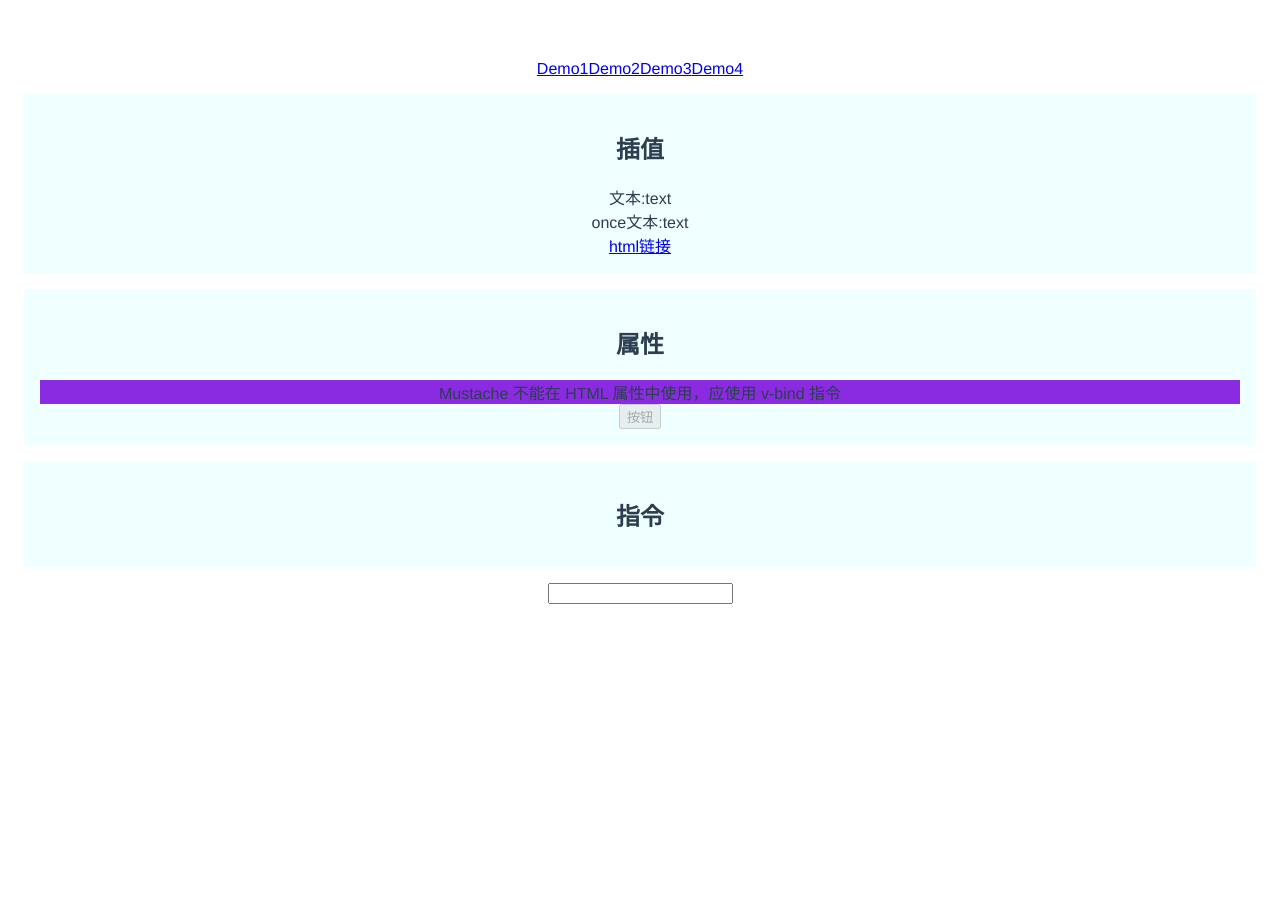
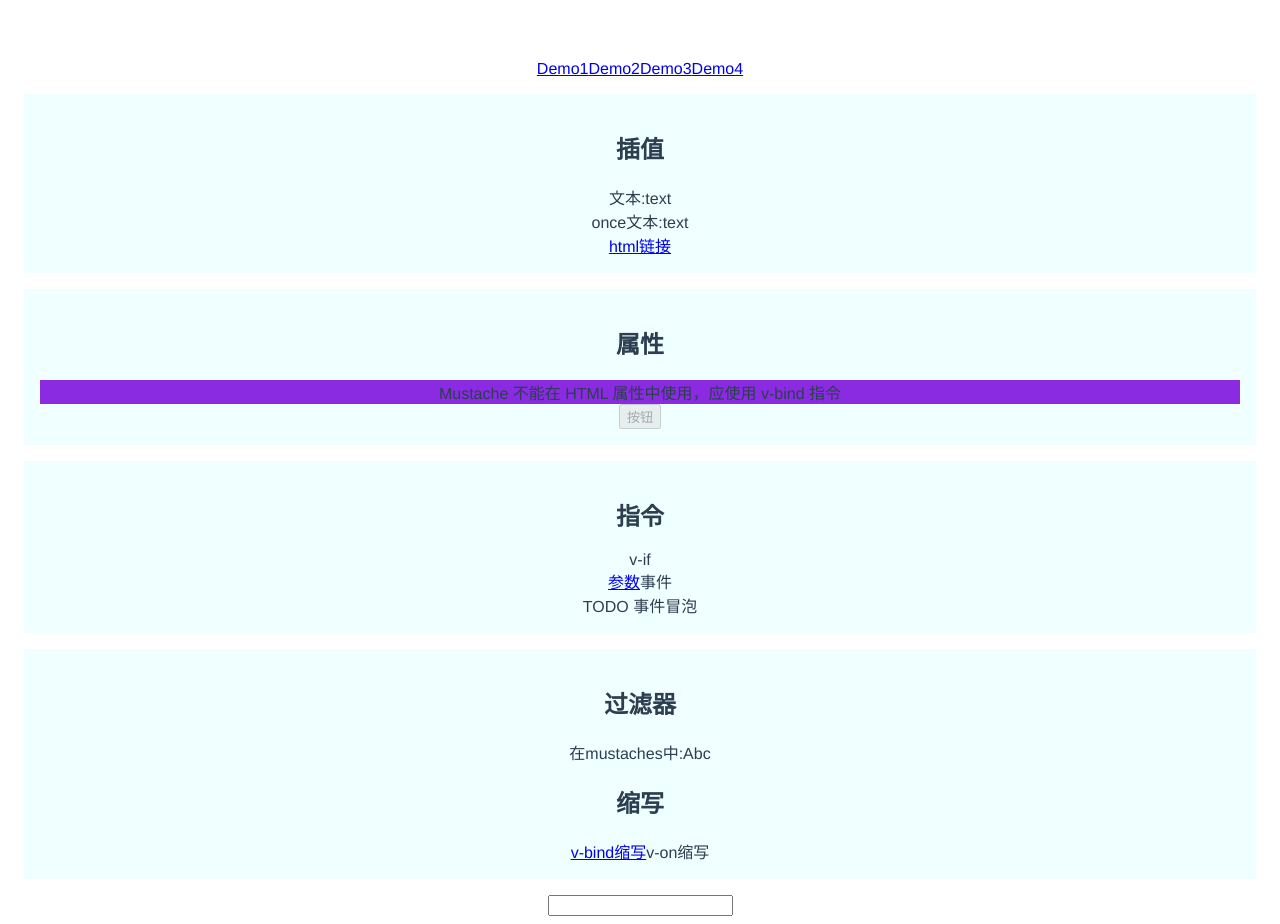
Before and after one commit to lhalcyon/vue-study, a Vue app: page /#/2 in a window 1280 px wide. Before the commit the page ends 800 px from the top, so only its background shows below. Built offline with nearby package versions, Linux system fonts and the light colour scheme; the HTML template or start-up script is replaced by a standard one.

Commit message:
计算属性

```diff
--- a/src/components/Demo2.vue
+++ b/src/components/Demo2.vue
@@ -20,7 +20,32 @@
     <div class="part">
       <h2>指令</h2>
 
+      <div v-if="seen">v-if</div>
+
+      <a v-bind:href="url" target="_blank">参数</a>
+
+      <a v-on:click="doAlert">事件</a>
+
+      <br/>
+
+      <form v-on:submit.prevent="onSubmit">
+        TODO 事件冒泡
+      </form>
     </div>
+
+    <div class="part">
+      <h2>过滤器</h2>
+      <p>在mustaches中:{{ message | capitalize }}</p>
+      <!--<div v-bind:id="rawId | formedId">在v-bind中 TODO找出问题</div>-->
+
+      <h2>缩写</h2>
+
+      <a :href="url">v-bind缩写</a>
+
+      <a @click="doAlert">v-on缩写</a>
+
+    </div>
+
 
     <input/>
   </div>
@@ -33,9 +58,34 @@
             text: 'text',
             html: '<a href="http://www.baidu.com" target="_blank">html链接</a>',
             dynamicId: 'my_id',
-            isDisabled: true
+            isDisabled: true,
+            seen: true,
+            url: 'http://www.qq.com',
+            message: 'abc',
+            rawId: 'yellowP',
+            redP: 'redP'
           }
+      },
+      methods:{
+        doAlert:function () {
+          alert('事件弹框')
+        },
+        onSubmit:function () {
+          alert('onSubmit')
+        }
+      },
+      filters:{
+        capitalize:function (val) {
+          if (!val) return ''
+          val  = val.toString()
+          return val.charAt(0).toUpperCase() + val.slice(1)
+        },
+        formedId:function (val) {
+          if (val) return this.rawId
+          return this.redP
+        }
       }
+
   }
 </script>
 
@@ -51,4 +101,13 @@
 
     background-color: blueviolet;
   }
+
+  #redP{
+    background-color: crimson;
+  }
+
+  #yellowP{
+    background-color: yellow;
+  }
+
 </style>
--- a/src/components/Demo3.vue
+++ b/src/components/Demo3.vue
@@ -1,5 +1,72 @@
 <template>
   <div>
-    demo3
+    <div class="part">
+      <h2>计算属性</h2>
+      <h3>基础例子</h3>
+      <p>原文本:{{ message }}</p>
+      <p>计算文本:{{ reversedMessage }}</p>
+
+      <h3>计算属性 setter & getter</h3>
+      <p>全名{{ fullName }}</p>
+      <button @click="changeName">john snow</button>
+
+      <h3>Watcher</h3>
+      <input v-model="question"/>
+      <p>{{answer}}</p>
+    </div>
+
   </div>
 </template>
+
+<script>
+  export default{
+    data(){
+        return {
+          message: 'message',
+          firstName: 'David',
+          lastName: 'Beckham',
+          question: 'r u ready?',
+          answer: 'no'
+        }
+    },
+    computed:{
+        reversedMessage:function () {
+          return this.message.split('').reverse().join('')
+        },
+        fullName:{
+            get: function () {
+              return this.firstName + ' ' + this.lastName
+            },
+            set: function (newValue) {
+              var names = newValue.split(' ')
+              this.firstName = names[0]
+              this.lastName = names[1]
+            }
+        }
+    },
+    watch:{
+      question:function (newQuestion) {
+        var length = newQuestion.length
+        if (length > 5){
+            this.answer = 'yes'
+        } else {
+            this.answer = 'no'
+        }
+      }
+    },
+    methods:{
+      changeName:function () {
+        this.fullName = 'John Snow'
+      }
+    }
+  }
+</script>
+
+<style>
+  .part{
+    background-color: azure;
+    padding: 16px;
+    margin: 16px;
+  }
+
+</style>
--- a/src/router/index.js
+++ b/src/router/index.js
@@ -5,6 +5,7 @@ import Demo2 from '@/components/Demo2'
 import Demo3 from '@/components/Demo3'
 import Demo4 from '@/components/Demo4'
 import DemoMain from '@/components/DemoMain'
+
 
 Vue.use(Router)
 
```
